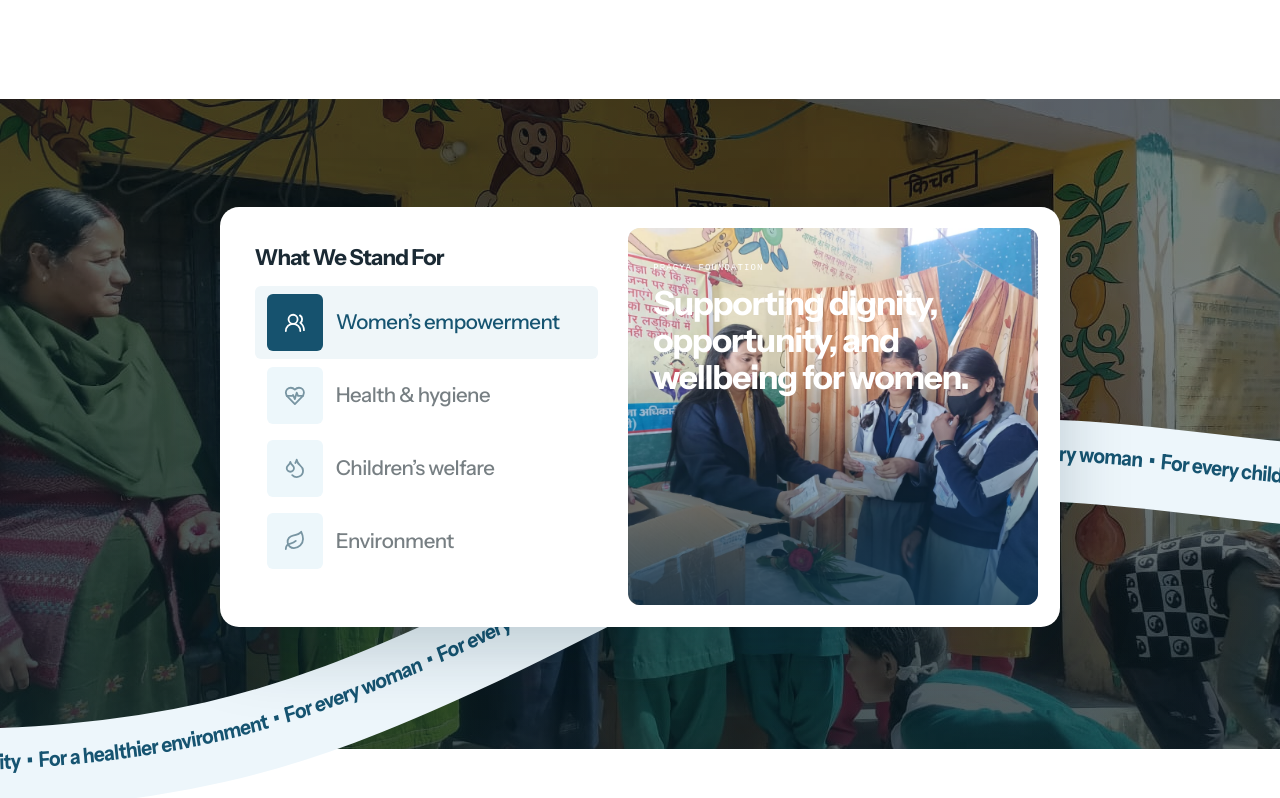
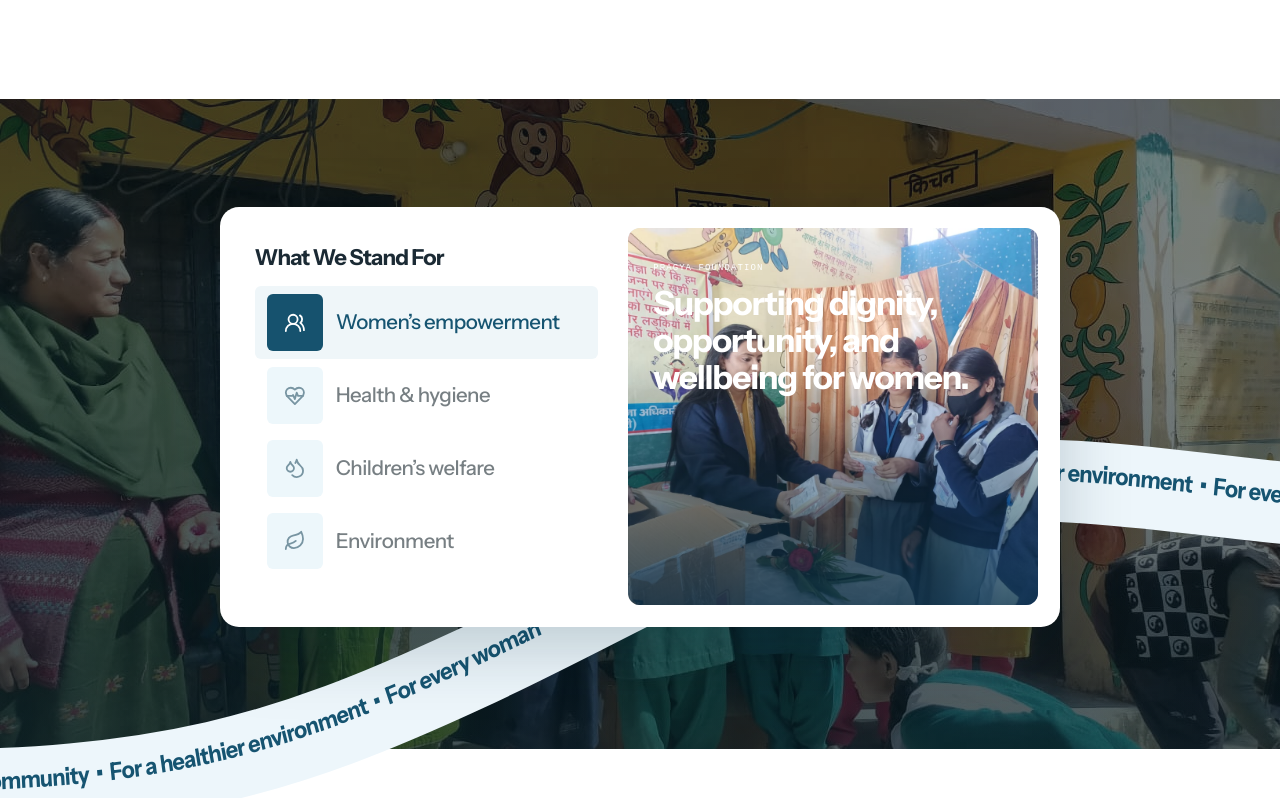
Before and after one commit to VishalVab01/pragya-foundation, a React (Vite) app: page / in a window 1280 px wide. Shown: the part 1222-2020 px from the top of the page. Built offline with nearby package versions, Linux system fonts and the light colour scheme; a web font is replaced by a local one.

Commit message:
Further lower and enlarge stand-for ribbon

```diff
--- a/src/HomePage.css
+++ b/src/HomePage.css
@@ -234,3 +234,6 @@ html body .footer.shell{width:100%;max-width:none;padding:67px max(calc((100% -
 .ah-wave-ribbon{transform:translateY(30px)}
 .ah-wave-ribbon .ah-wave-text{font-size:28px}
 @media(max-width:600px){.ah-wave-ribbon{transform:translateY(22px)}.ah-wave-ribbon .ah-wave-text{font-size:22px}}
+.ah-wave-ribbon{transform:translateY(50px)}
+.ah-wave-ribbon .ah-wave-text{font-size:32px}
+@media(max-width:600px){.ah-wave-ribbon{transform:translateY(36px)}.ah-wave-ribbon .ah-wave-text{font-size:25px}}
```
